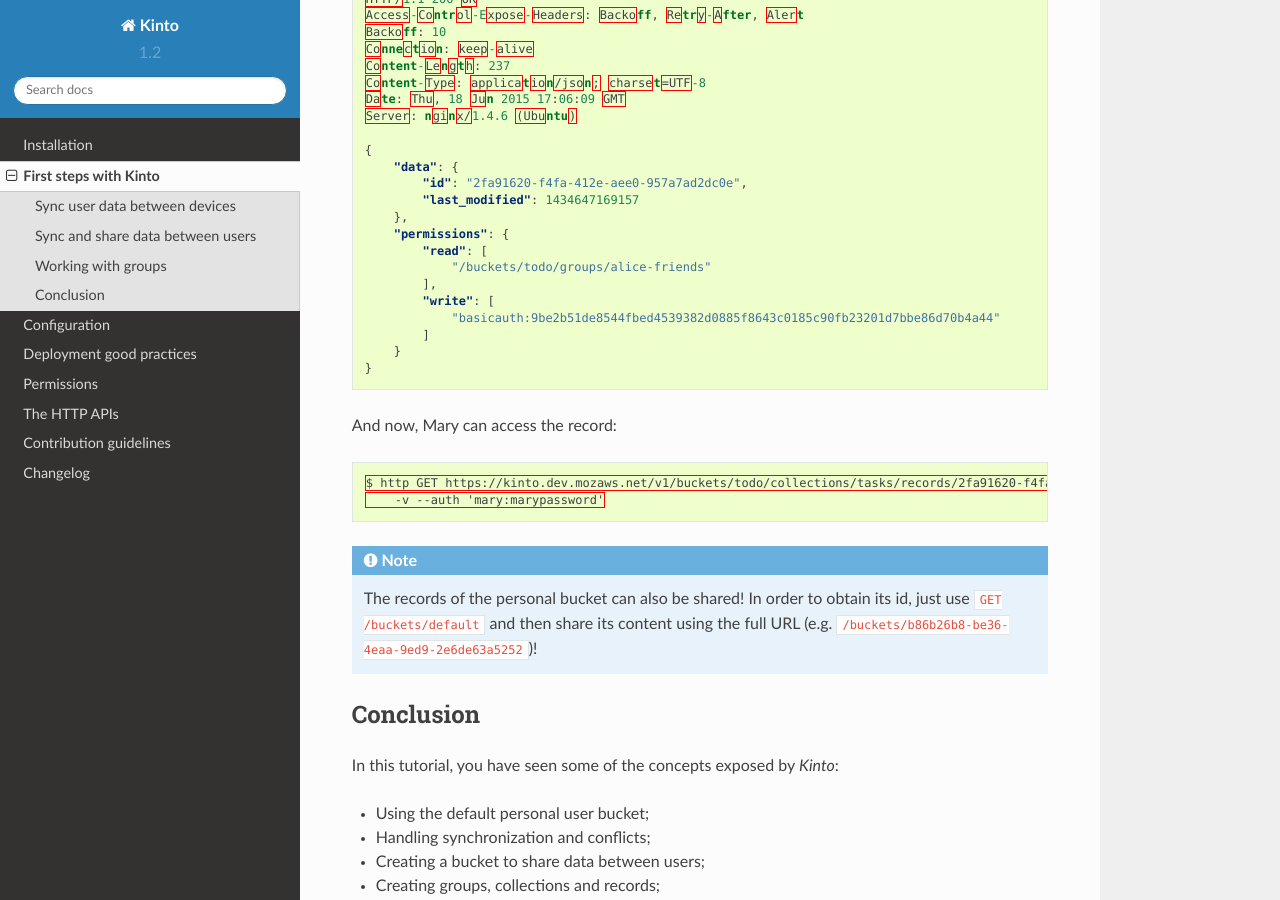
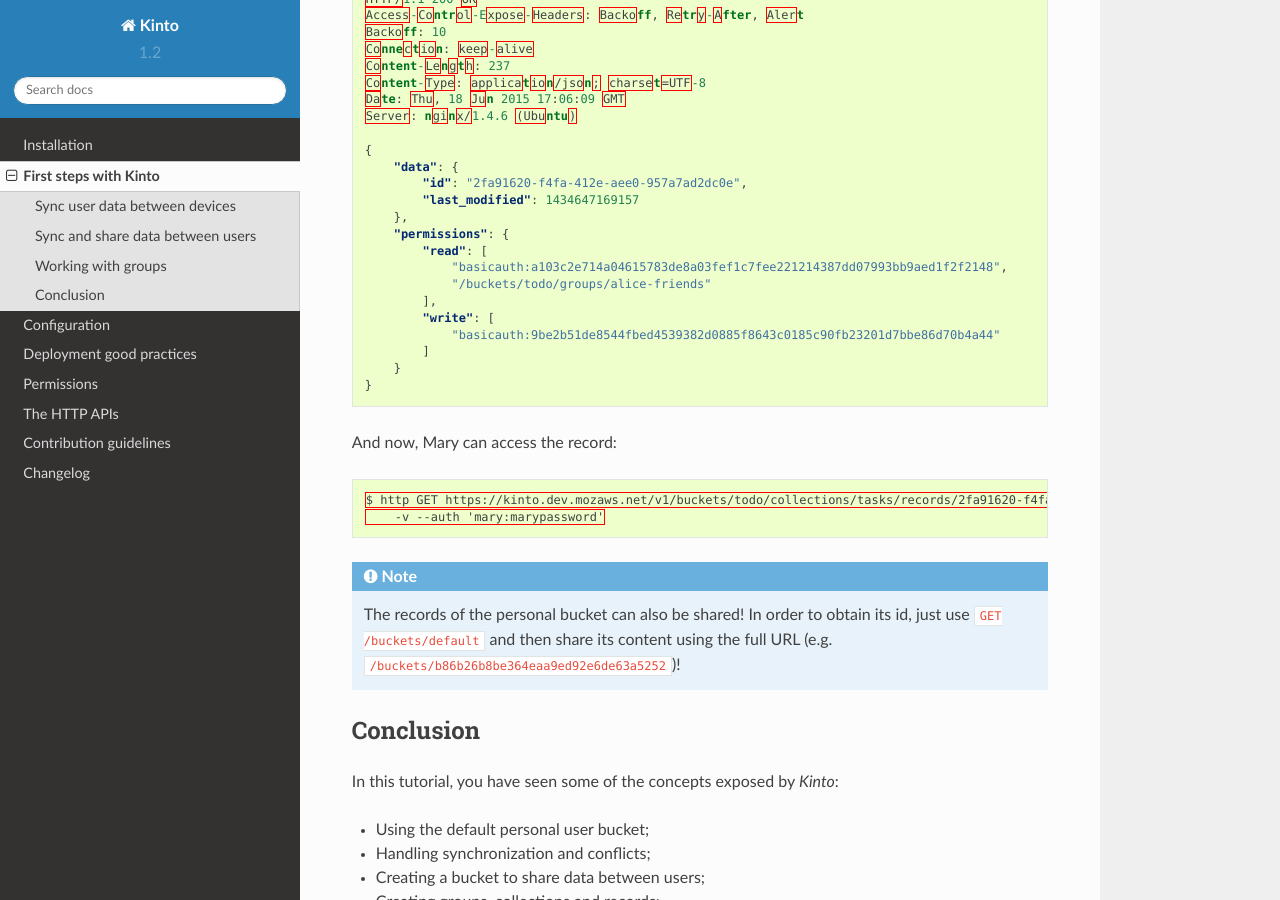
Before and after one commit to Kinto/kinto, a Sphinx documentation site: the page built from docs/tutorial.rst, in a window 1280 px wide and 900 px high, scrolled down 14264 px. Built offline with Sphinx 7.4.7 and the Read the Docs theme 2.0.0, drawn with Linux system fonts in a browser that asks for light colours.

Commit message:
Making some changes after having checked the tutorial with Kinto 1.2.1 and Cliquet 2.2.1

```diff
--- a/docs/tutorial.rst
+++ b/docs/tutorial.rst
@@ -837,6 +837,7 @@
         },
         "permissions": {
             "read": [
+                "basicauth:a103c2e714a04615783de8a03fef1c7fee221214387dd07993bb9aed1f2f2148",
                 "/buckets/todo/groups/alice-friends"
             ],
             "write": [
@@ -857,7 +858,7 @@
 
     The records of the personal bucket can also be shared! In order to obtain
     its id, just use ``GET /buckets/default`` and then share its content using
-    the full URL (e.g. ``/buckets/b86b26b8-be36-4eaa-9ed9-2e6de63a5252``)!
+    the full URL (e.g. ``/buckets/b86b26b8be364eaa9ed92e6de63a5252``)!
 
 
 Conclusion
```
